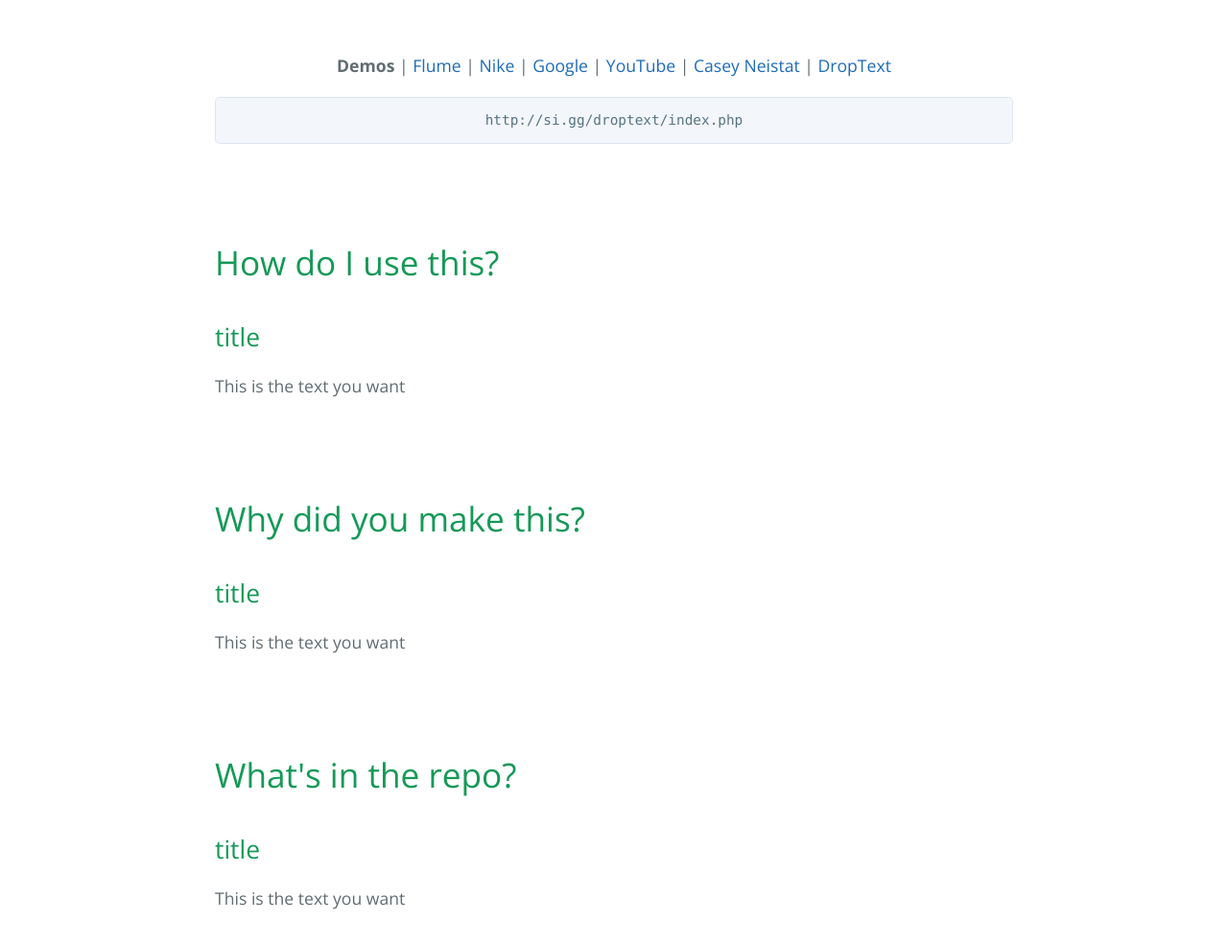
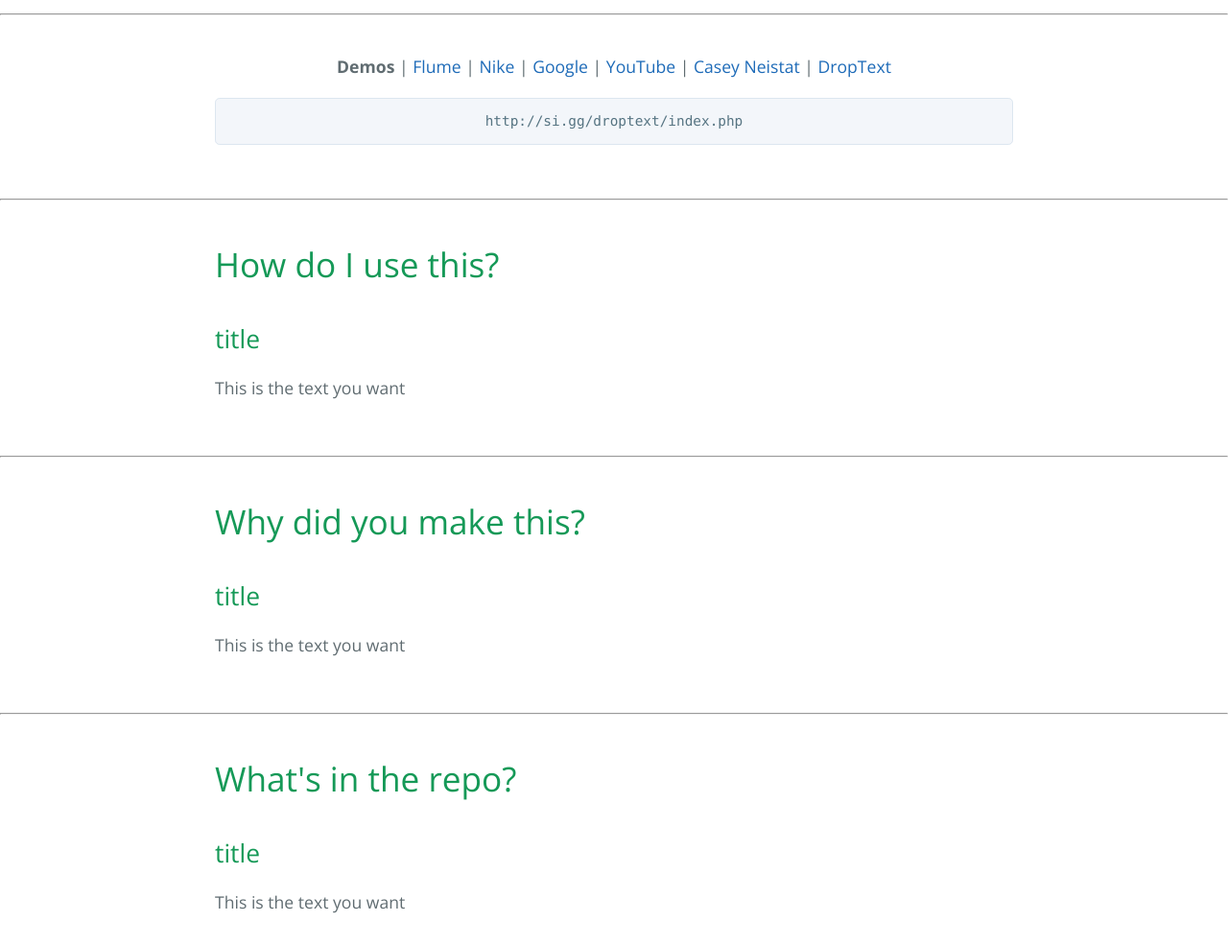
Before and after one commit to siggisim/DropText, a PHP site: page / in a window 1280 px wide. Shown: the part 640-1625 px from the top of the page at 96% size. Run offline with PHP 8.4, Linux system fonts and the light colour scheme.

Commit message:
Update stylesheet.css

```diff
--- a/stylesheets/stylesheet.css
+++ b/stylesheets/stylesheet.css
@@ -255,14 +255,9 @@ a {
   width: 100vw;
   height: 80vh;
   border: 0;
+  border-bottom: #eee;
 }
 
 .main-content .url {
   margin-top: 20px;
 }
-
-hr {
-  border: 0;
-  height: 1px;
-  background-color: 1px solid #eee;
-}
```
